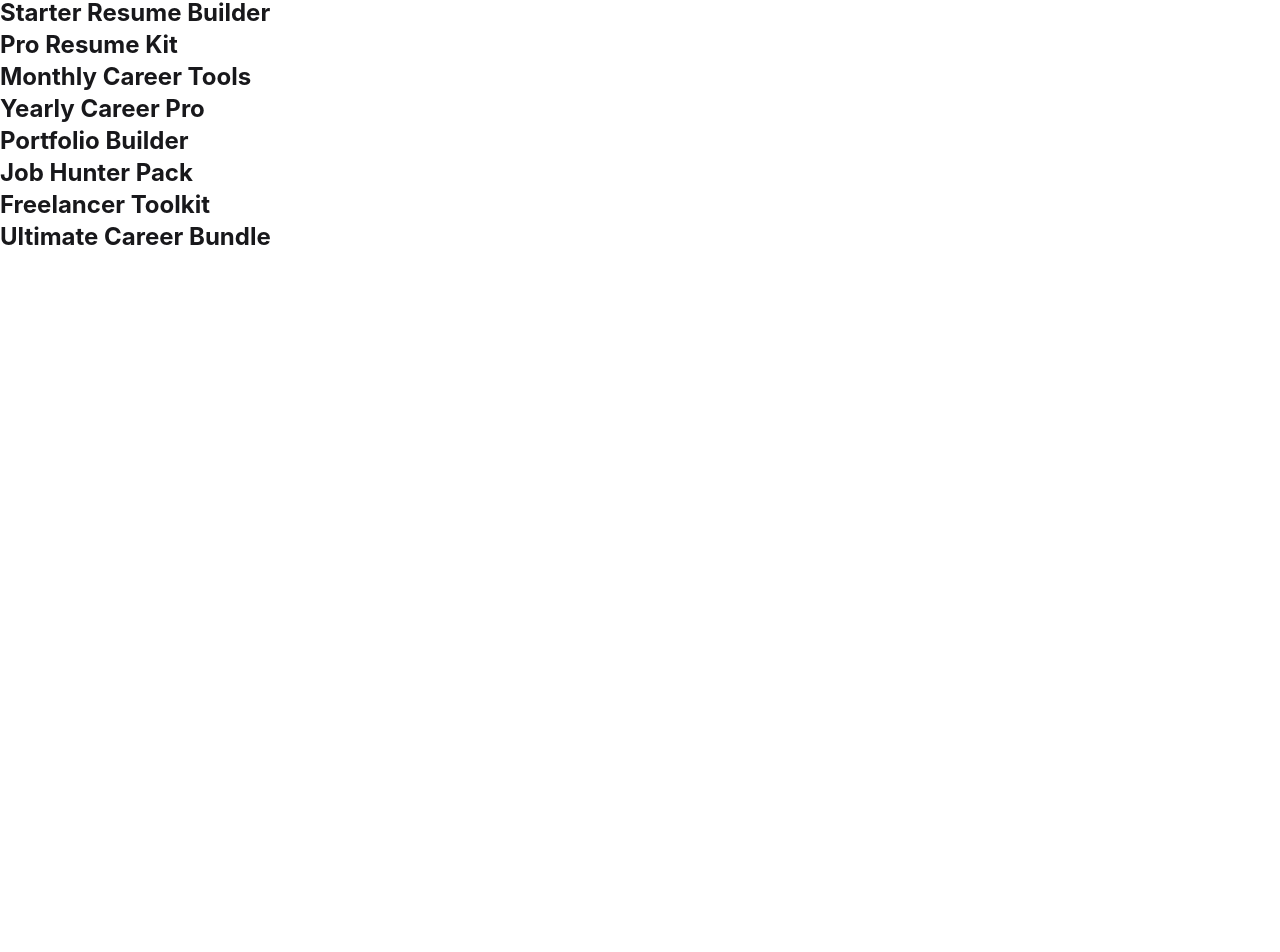
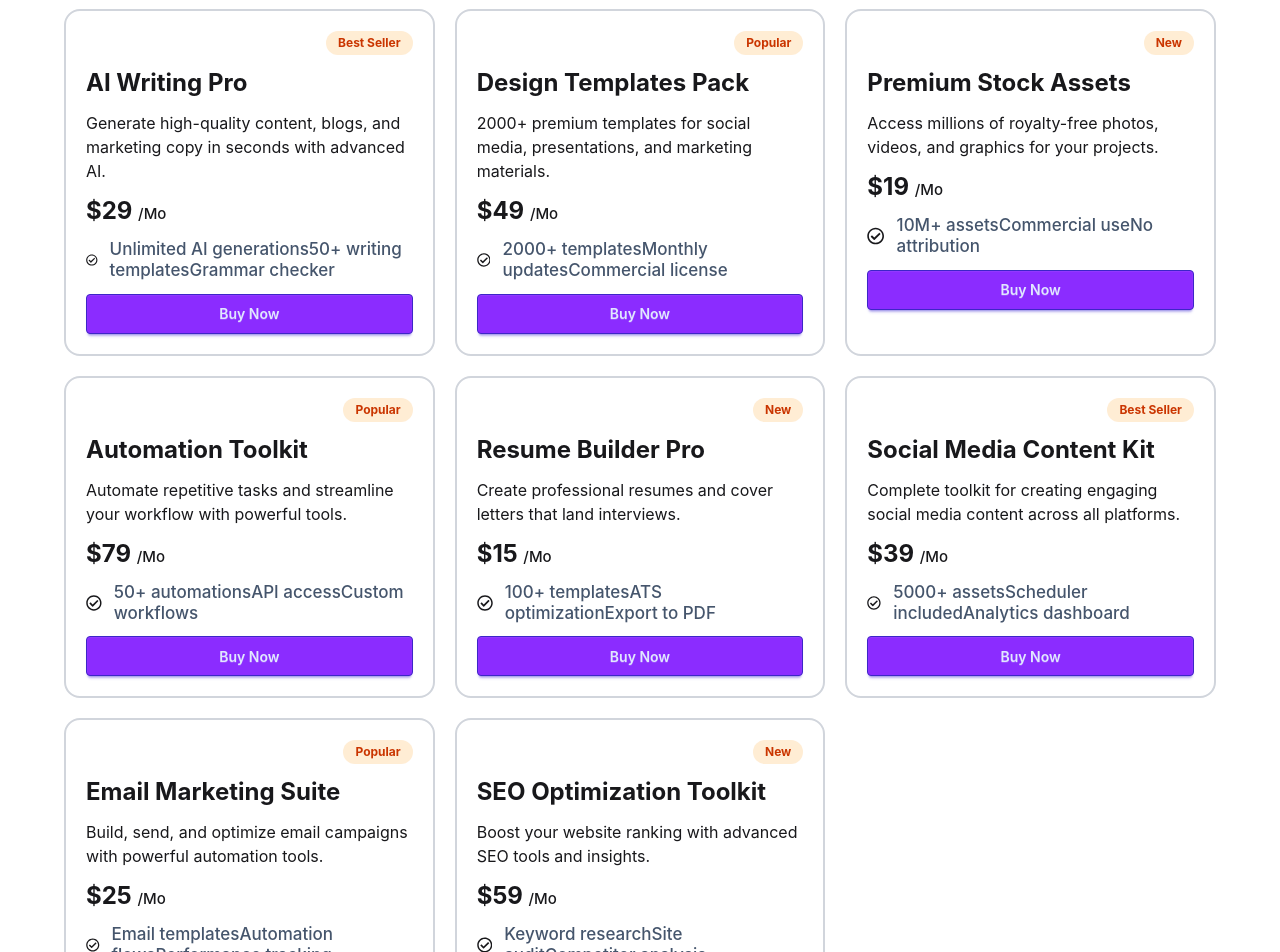
Before and after one commit to eyasinarafat3485-gif/A-06-Digital-Tools, a React (Vite) app: page / in a window 1280 px wide. Shown: the part 1107-2059 px from the top of the page. Before the commit the page ends 1360 px from the top, so only its background shows below. Built offline with nearby package versions, Linux system fonts and the light colour scheme.

Commit message:
cart saventy parcent done

```diff
--- a/public/data.json
+++ b/public/data.json
@@ -1,98 +1,130 @@
 [
   {
     "id": 1,
-    "name": "Starter Resume Builder",
-    "description": "Create simple and clean resumes with basic templates.",
-    "price": 5,
-    "period": "one-time",
-    "tag": "new",
-    "tagType": "new",
-    "features": ["10+ templates", "Basic customization", "Export to PDF"],
-    "icon": "FaFileAlt",
-    "image": "https://picsum.photos/300/200?random=1"
+    "name": "AI Writing Pro",
+    "description": "Generate high-quality content, blogs, and marketing copy in seconds with advanced AI.",
+    "price": 29,
+    "period": "monthly",
+    "tag": "Best Seller",
+    "tagType": "best-seller",
+    "features": [
+      "Unlimited AI generations",
+      "50+ writing templates",
+      "Grammar checker"
+    ],
+    "icon": "FaPenNib",
+    "image": "https://picsum.photos/300/200?random=11"
   },
   {
     "id": 2,
-    "name": "Pro Resume Kit",
-    "description": "Advanced resume builder with ATS optimization.",
-    "price": 15,
+    "name": "Design Templates Pack",
+    "description": "2000+ premium templates for social media, presentations, and marketing materials.",
+    "price": 49,
     "period": "one-time",
-    "tag": "popular",
+    "tag": "Popular",
     "tagType": "popular",
-    "features": ["100+ templates", "ATS optimization", "Export to PDF", "Cover letter builder"],
-    "icon": "FaUserTie",
-    "image": "https://picsum.photos/300/200?random=2"
+    "features": [
+      "2000+ templates",
+      "Monthly updates",
+      "Commercial license"
+    ],
+    "icon": "FaPencilRuler",
+    "image": "https://picsum.photos/300/200?random=12"
   },
   {
     "id": 3,
-    "name": "Monthly Career Tools",
-    "description": "Access all tools monthly for career growth.",
-    "price": 10,
+    "name": "Premium Stock Assets",
+    "description": "Access millions of royalty-free photos, videos, and graphics for your projects.",
+    "price": 19,
     "period": "monthly",
-    "tag": "best seller",
-    "tagType": "best seller",
-    "features": ["Unlimited resumes", "LinkedIn optimization", "Job tracking", "Export to PDF"],
-    "icon": "FaChartLine",
-    "image": "https://picsum.photos/300/200?random=3"
+    "tag": "New",
+    "tagType": "new",
+    "features": [
+      "10M+ assets",
+      "Commercial use",
+      "No attribution"
+    ],
+    "icon": "FaCamera",
+    "image": "https://picsum.photos/300/200?random=13"
   },
   {
     "id": 4,
-    "name": "Yearly Career Pro",
-    "description": "Full access to all features for a year.",
-    "price": 90,
-    "period": "yearly",
-    "tag": "popular",
+    "name": "Automation Toolkit",
+    "description": "Automate repetitive tasks and streamline your workflow with powerful tools.",
+    "price": 79,
+    "period": "monthly",
+    "tag": "Popular",
     "tagType": "popular",
-    "features": ["Unlimited templates", "ATS optimization", "Priority support", "Portfolio builder"],
-    "icon": "FaCrown",
-    "image": "https://picsum.photos/300/200?random=4"
+    "features": [
+      "50+ automations",
+      "API access",
+      "Custom workflows"
+    ],
+    "icon": "FaCogs",
+    "image": "https://picsum.photos/300/200?random=14"
   },
   {
     "id": 5,
-    "name": "Portfolio Builder",
-    "description": "Create and showcase your personal portfolio.",
-    "price": 20,
+    "name": "Resume Builder Pro",
+    "description": "Create professional resumes and cover letters that land interviews.",
+    "price": 15,
     "period": "one-time",
-    "tag": "new",
+    "tag": "New",
     "tagType": "new",
-    "features": ["Custom domains", "Responsive design", "Project showcase", "SEO optimization"],
-    "icon": "FaGlobe",
-    "image": "https://picsum.photos/300/200?random=5"
+    "features": [
+      "100+ templates",
+      "ATS optimization",
+      "Export to PDF"
+    ],
+    "icon": "FaFileAlt",
+    "image": "https://picsum.photos/300/200?random=15"
   },
   {
     "id": 6,
-    "name": "Job Hunter Pack",
-    "description": "Tools designed to help you land your dream job.",
-    "price": 12,
+    "name": "Social Media Content Kit",
+    "description": "Complete toolkit for creating engaging social media content across all platforms.",
+    "price": 39,
     "period": "monthly",
-    "tag": "best seller",
-    "tagType": "best seller",
-    "features": ["Job alerts", "Resume tips", "Interview prep", "Cover letter builder"],
-    "icon": "FaBriefcase",
-    "image": "https://picsum.photos/300/200?random=6"
+    "tag": "Best Seller",
+    "tagType": "best-seller",
+    "features": [
+      "5000+ assets",
+      "Scheduler included",
+      "Analytics dashboard"
+    ],
+    "icon": "FaShareAlt",
+    "image": "https://picsum.photos/300/200?random=16"
   },
   {
     "id": 7,
-    "name": "Freelancer Toolkit",
-    "description": "Perfect tools for freelancers to grow their business.",
+    "name": "Email Marketing Suite",
+    "description": "Build, send, and optimize email campaigns with powerful automation tools.",
     "price": 25,
-    "period": "one-time",
-    "tag": "popular",
+    "period": "monthly",
+    "tag": "Popular",
     "tagType": "popular",
-    "features": ["Invoice generator", "Client management", "Proposal templates", "Analytics dashboard"],
-    "icon": "FaTools",
-    "image": "https://picsum.photos/300/200?random=7"
+    "features": [
+      "Email templates",
+      "Automation flows",
+      "Performance tracking"
+    ],
+    "icon": "FaEnvelope",
+    "image": "https://picsum.photos/300/200?random=17"
   },
   {
     "id": 8,
-    "name": "Ultimate Career Bundle",
-    "description": "All-in-one solution for job seekers and professionals.",
-    "price": 120,
-    "period": "yearly",
-    "tag": "best seller",
-    "tagType": "best seller",
-    "features": ["All features included", "Premium templates", "Career coaching", "Priority support"],
-    "icon": "FaRocket",
-    "image": "https://picsum.photos/300/200?random=8"
+    "name": "SEO Optimization Toolkit",
+    "description": "Boost your website ranking with advanced SEO tools and insights.",
+    "price": 59,
+    "period": "monthly",
+    "tag": "New",
+    "tagType": "new",
+    "features": [
+      "Keyword research",
+      "Site audit",
+      "Competitor analysis"
+    ],
+    "icon": "FaSearch",
+    "image": "https://picsum.photos/300/200?random=18"
   }
 ]
--- a/src/App.jsx
+++ b/src/App.jsx
@@ -4,6 +4,7 @@ import Navbar from './components/Navbar/Navbar'
 import PremiumDigi from './components/PremiumDigi/PremiumDigi'
 import Products from './components/Products/Products'
 import StatsSection from './components/StatsSection/StatsSection'
+import Steps from './components/Steps/Steps'
 
 const getProducts= async ()=>{
   const res= await fetch("/data.json")
@@ -23,6 +24,8 @@ function App() {
      <PremiumDigi></PremiumDigi>
 
      <Products key={Products.id} productsPromise={productsPromise}></Products>
+
+     <Steps></Steps>
     </>
   )
 }
--- a/src/components/Banner/Banner.jsx
+++ b/src/components/Banner/Banner.jsx
@@ -3,7 +3,7 @@ import React from 'react';
 const Banner = () => {
     return (
         <section className="min-h-[80vh] flex items-center justify-center bg-white px-6 md:px-16  py-14">
-            <div className="max-w-7xl mx-auto grid grid-cols-1 md:grid-cols-2 gap-10 items-center">
+            <div className=" mx-auto grid grid-cols-1 md:grid-cols-2 gap-10 items-center justify-between">
 
                 <div className="space-y-6">
                     <div className="inline-flex items-center gap-2 px-4 py-3 rounded-full bg-blue-50 border border-blue-100">
@@ -27,7 +27,7 @@ const Banner = () => {
                     </div>
                 </div>
 
-                <div className="flex justify-center">
+                <div className="flex ">
                     <img className="w-full h-120 object-contain" src="banner.png" alt="" />
                 </div>
 
--- a/src/components/PremiumDigi/PremiumDigi.jsx
+++ b/src/components/PremiumDigi/PremiumDigi.jsx
@@ -2,9 +2,16 @@ import React from 'react';
 
 const PremiumDigi = () => {
     return (
+        <div>
         <div className='px-6 md:px-16 py-14 mx-auto items-center text-center space-y-3'>
             <h1 className='text-3xl md:text-4xl font-bold'>Premium Digital Tools </h1>
             <p className=' md:w-[50%] mx-auto'>Choose from our curated collection of premium digital products designed to boost your productivity and creativity.</p>
+            <div>
+                {
+
+                }
+            </div>
+        </div>
         </div>
     );
 };
--- a/src/components/Products/Products.jsx
+++ b/src/components/Products/Products.jsx
@@ -1,15 +1,41 @@
 import React, { use } from 'react';
+import { FaRegCheckCircle } from 'react-icons/fa';
 
 const Products = ({productsPromise}) => {
     const products = use(productsPromise);
     console.log(products)
     return (
         <div>
+            <div className=' w-[90%] mx-auto gap-5 grid md:grid-cols-2 lg:grid-cols-3 '>
             {
-                products.map(product => <div>
+                products.map(product => <div className='border-2 border-gray-300 rounded-2xl p-5 space-y-3'>
+
+
+                    <div className='flex justify-between'>
+                        <img src="" alt="" />
+                         <span className=" top-6 right-6  text-orange-700 bg-orange-100 text-xs font-bold px-3 py-1 rounded-full">{product.tag} </span>
+                    </div>
                     <h3 className='text-2xl font-bold'>{product.name}</h3>
+                    <div>
+                        <p>{product.description}</p>
+                    </div>
+                    <div className='text-2xl font-bold'>${product.price} <span className='text-[15px] font-medium'>/Mo</span>
+                    </div>
+
+                    <div className='text-xl flex flex-1 justify-center gap-3'>
+                        <ul className="space-y-4">
+                            <li key={product.id} className="flex items-center gap-3">
+                                <FaRegCheckCircle />
+                                <span className="text-slate-600 text-[17px] font-medium leading-tight">
+                                    {product.features}</span>
+                            </li>
+                        </ul>
+
+                    </div>
+                    <button className='btn btn-primary bg-[#8B2CFF] hover:bg-[#7006f1] w-full'>Buy Now</button>
                 </div>)
             }
+            </div>
         </div>
     );
 };
--- /dev/null
+++ b/src/components/Steps/Steps.jsx
@@ -0,0 +1,55 @@
+import React from 'react';
+const stepsData = [
+  {
+    id: "01",
+    icon: "/user.png", // এখানে আপনি Lucide-react বা FontAwesome আইকন ব্যবহার করতে পারেন
+    title: { en: "Create Account", bn: "অ্যাকাউন্ট তৈরি করুন" },
+    desc: {
+      en: "Sign up for free in seconds. No credit card required.",
+      bn: "সেকেন্ডের মধ্যে বিনামূল্যে সাইন আপ করুন। কোনো ক্রেডিট কার্ড লাগবে না।"
+    }
+  },
+  {
+    id: "02",
+    icon: "/package.png",
+    title: { en: "Choose Products", bn: "পণ্য পছন্দ করুন" },
+    desc: {
+      en: "Browse our catalog and select the tools that fit your needs.",
+      bn: "আমাদের ক্যাটালগ দেখুন এবং আপনার প্রয়োজনীয় টুলগুলো বেছে নিন।"
+    }
+  },
+  {
+    id: "03",
+    icon: "/rocket.png",
+    title: { en: "Start Creating", bn: "তৈরি করা শুরু করুন" },
+    desc: {
+      en: "Download and start using your premium tools immediately.",
+      bn: "ডাউনলোড করুন এবং এখনই আপনার প্রিমিয়াম টুলগুলো ব্যবহার শুরু করুন।"
+    }
+  }
+];
+const Steps = () => {
+    return (
+        <div className='bg-gray-200 my-14'>
+        <div className='px-6 md:px-16 py-14 mx-auto items-center text-center space-y-3'>
+            <h2 className='text-3xl md:text-4xl font-bold'>Get Started in 3 Steps</h2>
+            <p>Start using premium digital tools in minutes, not hours.</p>
+        </div>
+        <div>
+            {
+                stepsData.map(steps=> <div className=' w-[80%] mx-auto'>
+                    <div className='border-2 border-gray-300 rounded-2xl p-5 space-y-3'>
+                        <div className='flex justify-between'>
+                        <p>{steps.id}</p>
+                        <img src={steps.icon} alt="" />
+                        </div>
+
+                    </div>
+                     </div>)
+            }
+        </div>
+        </div>
+    );
+};
+
+export default Steps;
```
